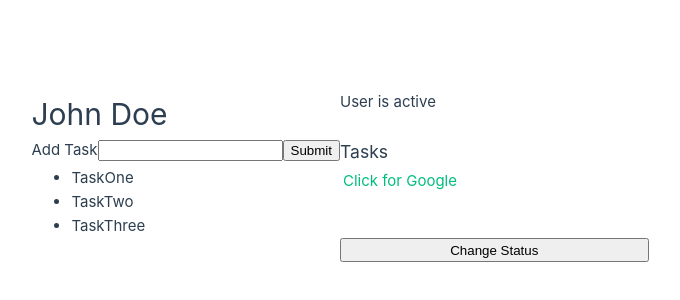
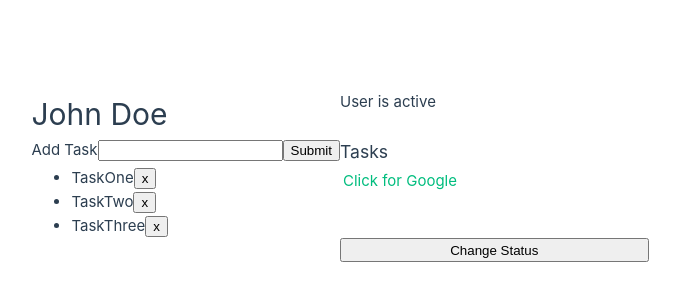
Before and after one commit to y-ashish-y/vue-basics, a Vue app: page / in a window 1280 px wide. Shown: the part 224-524 px from the top of the page, without its empty margins (300-980 px from the left). Built offline with nearby package versions, Linux system fonts and the light colour scheme; the HTML template or start-up script is replaced by a standard one.

Commit message:
added a deletetask method

```diff
--- a/src/App.vue
+++ b/src/App.vue
@@ -32,6 +32,10 @@
     newTask.value = ""; // Clear the input field after adding the task
   }
 };
+
+const deleteTask = (index: number) => {
+  tasks.value.splice(index, 1);
+};
 </script>
 
 <template>
@@ -47,7 +51,12 @@
   </form>
   <h3>Tasks</h3>
   <ul>
-    <li v-for="task in tasks" :key="task">{{ task }}</li>
+    <li v-for="(task, index) in tasks" :key="task">
+      <span>
+        {{ task }}
+      </span>
+      <button @click="deleteTask(index)">x</button>
+    </li>
   </ul>
   <!-- <a v-bind:href="link">Click for Google</a> -->
   <a :href="link">Click for Google</a>
```
